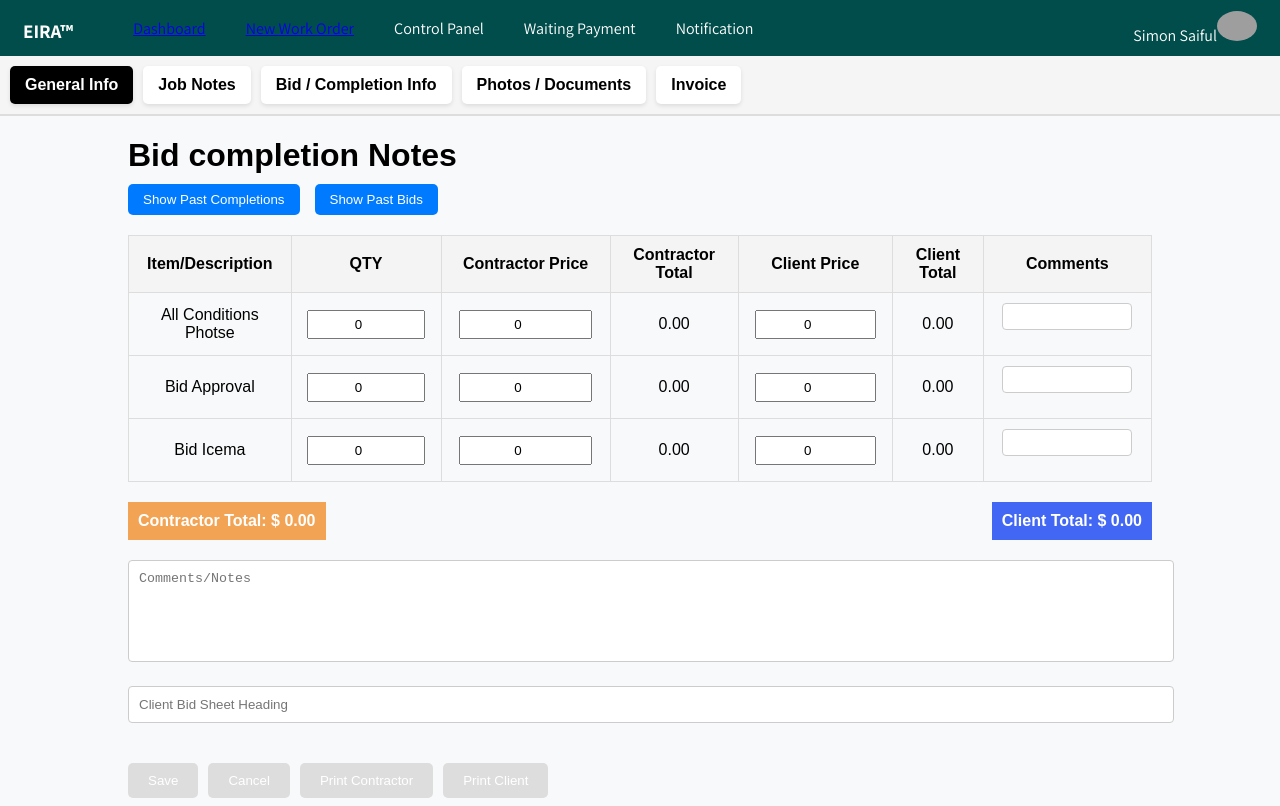
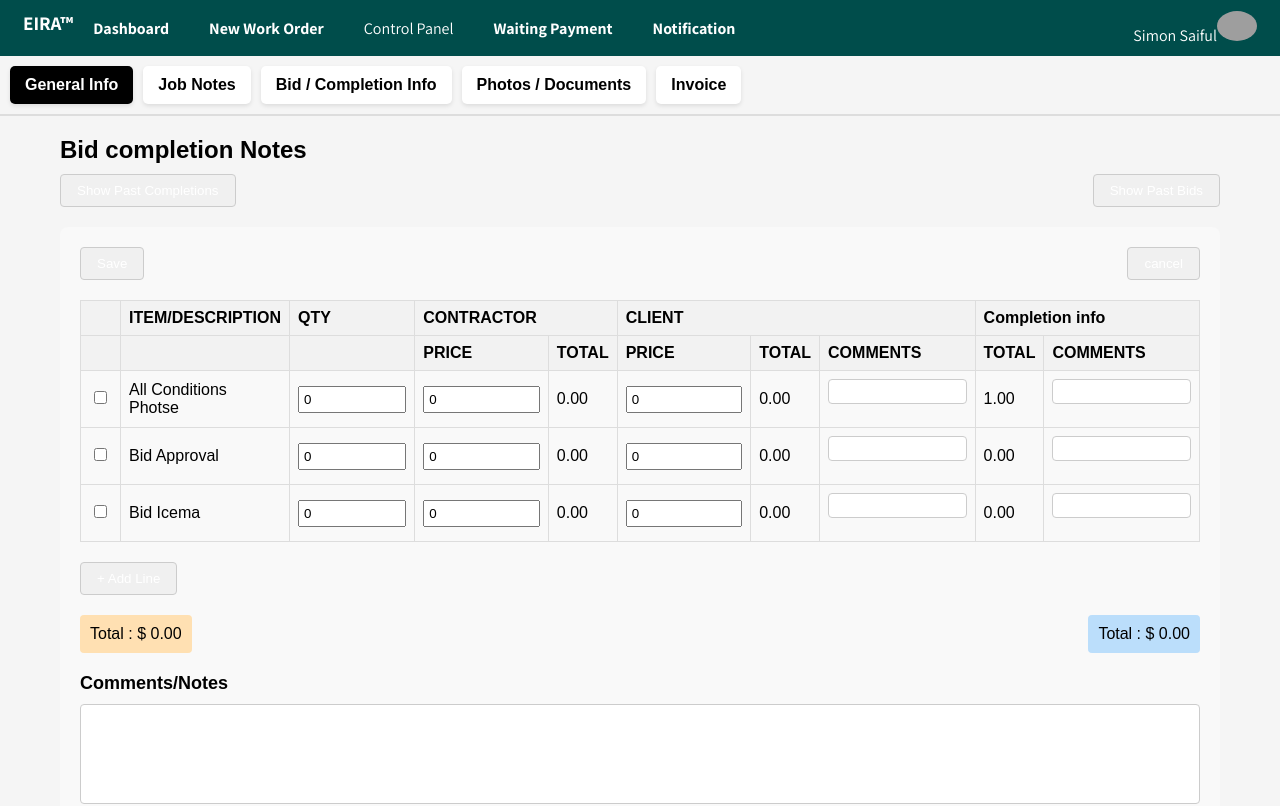
Before and after one commit to digonto0912/eira-erp, a React (Vite) app: page /Bid-Completion-Notes in a window 1280 px wide. Shown: the top 806 px of the page. Built offline with nearby package versions, Linux system fonts and the light colour scheme; grey boxes are pictures that could not be loaded.

Commit message:
today9-16 last upadate, just ui any way from ai GGLY

```diff
--- a/src/Components/Navbar/Navbar.jsx
+++ b/src/Components/Navbar/Navbar.jsx
@@ -9,11 +9,21 @@ function Navbar() {
       <div className="navbar-left">
         <h1>EIRA™</h1>
         <ul className="nav-links">
-          <Link to="/"><li>Dashboard</li></Link>
-          <Link to="/Create-Work-Order"><li>New Work Order</li></Link>
+
+          <Link to="/">
+            <li>Dashboard</li>
+          </Link>
+          <Link to="/Create-Work-Order">
+            <li>New Work Order</li>
+          </Link>
           <li>Control Panel</li>
-          <li>Waiting Payment</li>
-          <li>Notification</li>
+          <Link to="/Waiting-Payment">
+            <li>Waiting Payment</li>
+          </Link>
+          <Link to="/Notification">
+            <li>Notification</li>
+          </Link>
+
         </ul>
       </div>
       <div className="navbar-right">
--- a/src/Pages/Bid-Completion-Notes/Bid-Completion-Notes.css
+++ b/src/Pages/Bid-Completion-Notes/Bid-Completion-Notes.css
@@ -1,87 +1,101 @@
 .bid-completion-container {
-    width: 80%;
+  font-family: Arial, sans-serif;
+  max-width: 1200px;
   margin: 0 auto;
-    font-family: Arial, sans-serif;
+  padding: 20px;
 }
 
 h1 {
-    text-align: left;
-  }
-
-  .buttons {
-    display: flex;
-    justify-content: flex-start;
+  font-size: 24px;
   margin-bottom: 20px;
 }
 
-  .buttons button {
-    margin-right: 15px;
-    padding: 8px 15px;
+.button-group {
+  display: flex;
+  justify-content: space-between;
+  margin-bottom: 20px;
 }
 
-  .bid-table {
+button {
+  padding: 8px 16px;
+  background-color: #f0f0f0;
+  border: 1px solid #ccc;
+  border-radius: 4px;
+  cursor: pointer;
+}
+
+button:hover {
+  background-color: #e0e0e0;
+}
+
+.main-content {
+  background-color: #f9f9f9;
+  padding: 20px;
+  border-radius: 8px;
+}
+
+table {
   width: 100%;
   border-collapse: collapse;
   margin-bottom: 20px;
 }
 
-  .bid-table th, .bid-table td {
-    border: 1px solid #ddd;
-    padding: 10px;
-    text-align: center;
+th, td {
+  border: 1px solid #ccc;
+  padding: 8px;
+  text-align: left;
 }
 
-  .bid-table th {
-    background-color: #f4f4f4;
+th {
+  background-color: #f0f0f0;
+  font-weight: bold;
 }
 
-  .bid-table input[type="number"],
-  .bid-table input[type="text"] {
-    width: 80%;
-    padding: 5px;
-    text-align: center;
+input[type="checkbox"],
+input[type="number"],
+input[type="text"] {
+  width: 100%;
+  padding: 4px;
+  box-sizing: border-box;
 }
 
-  .totals {
+.add-line-button {
+  margin-bottom: 20px;
+}
+
+.total-display {
   display: flex;
   justify-content: space-between;
   margin-bottom: 20px;
 }
 
-  .contractor-total {
-    background-color: #f2a354;
+.total-contractor,
+.total-client {
   padding: 10px;
-    color: white;
-    font-weight: bold;
+  border-radius: 4px;
 }
 
-  .client-total {
-    background-color: #4267f5;
-    padding: 10px;
-    color: white;
-    font-weight: bold;
+.total-contractor {
+  background-color: #ffe0b2;
 }
 
-  .notes-section textarea,
-  .bid-sheet-section input {
-    width: 100%;
-    padding: 10px;
+.total-client {
+  background-color: #bbdefb;
+}
+
+.comments-section,
+.client-heading-section {
   margin-bottom: 20px;
 }
 
-  .action-buttons {
-    display: flex;
-    justify-content: space-between;
+textarea {
+  width: 100%;
+  height: 100px;
+  padding: 8px;
+  box-sizing: border-box;
 }
 
-  .action-buttons button {
-    padding: 10px 20px;
-    margin-right: 15px;
-    cursor: pointer;
-    background-color: #ddd;
-    border: none;
+h2 {
+  font-size: 18px;
+  margin-bottom: 10px;
 }
-
-  .action-buttons button:hover {
-    background-color: #ccc;
-  }
--- a/src/Pages/Bid-Completion-Notes/Bid-Completion-Notes.jsx
+++ b/src/Pages/Bid-Completion-Notes/Bid-Completion-Notes.jsx
@@ -2,93 +2,117 @@ import React, { useState } from 'react';
 import './Bid-Completion-Notes.css';
 
 const BidCompletionNotes = () => {
-  const [bidItems, setBidItems] = useState([
-    { description: 'All Conditions Photse', qty: 0, price: 0, contractorTotal: 0, clientPrice: 0, clientTotal: 0, comments: '' },
-    { description: 'Bid Approval', qty: 0, price: 0, contractorTotal: 0, clientPrice: 0, clientTotal: 0, comments: '' },
-    { description: 'Bid Icema', qty: 0, price: 0, contractorTotal: 0, clientPrice: 0, clientTotal: 0, comments: '' }
+  const [items, setItems] = useState([
+    { id: 1, description: 'All Conditions Photse', qty: 0, contractorPrice: 0, clientPrice: 0, completionTotal: 1.00 },
+    { id: 2, description: 'Bid Approval', qty: 0, contractorPrice: 0, clientPrice: 0, completionTotal: 0 },
+    { id: 3, description: 'Bid Icema', qty: 0, contractorPrice: 0, clientPrice: 0, completionTotal: 0 },
   ]);
 
-  const handleInputChange = (index, field, value) => {
-    const updatedItems = [...bidItems];
-    updatedItems[index][field] = value;
-    setBidItems(updatedItems);
+  const [comments, setComments] = useState('');
+  const [clientBidSheetHeading, setClientBidSheetHeading] = useState('');
+
+  const handleAddLine = () => {
+    const newItem = {
+      id: items.length + 1,
+      description: '',
+      qty: 0,
+      contractorPrice: 0,
+      clientPrice: 0,
+      completionTotal: 0,
+    };
+    setItems([...items, newItem]);
+  };
+
+  const calculateTotal = (field) => {
+    return items.reduce((sum, item) => sum + Number(item[field]), 0).toFixed(2);
   };
 
   return (
     <div className="bid-completion-container">
       <h1>Bid completion Notes</h1>
-      <div className="buttons">
+      <div className="button-group">
         <button>Show Past Completions</button>
         <button>Show Past Bids</button>
       </div>
-      <table className="bid-table">
+      <div className="main-content">
+        <div className="button-group">
+          <button>Save</button>
+          <button>cancel</button>
+        </div>
+        <table>
           <thead>
             <tr>
-            <th>Item/Description</th>
+              <th></th>
+              <th>ITEM/DESCRIPTION</th>
               <th>QTY</th>
-            <th>Contractor Price</th>
-            <th>Contractor Total</th>
-            <th>Client Price</th>
-            <th>Client Total</th>
-            <th>Comments</th>
+              <th colSpan="2">CONTRACTOR</th>
+              <th colSpan="3">CLIENT</th>
+              <th colSpan="2">Completion info</th>
+            </tr>
+            <tr>
+              <th></th>
+              <th></th>
+              <th></th>
+              <th>PRICE</th>
+              <th>TOTAL</th>
+              <th>PRICE</th>
+              <th>TOTAL</th>
+              <th>COMMENTS</th>
+              <th>TOTAL</th>
+              <th>COMMENTS</th>
             </tr>
           </thead>
           <tbody>
-          {bidItems.map((item, index) => (
-            <tr key={index}>
+            {items.map((item) => (
+              <tr key={item.id}>
+                <td><input type="checkbox" /></td>
                 <td>{item.description}</td>
-              <td>
-                <input
-                  type="number"
-                  value={item.qty}
-                  onChange={(e) => handleInputChange(index, 'qty', e.target.value)}
-                />
-              </td>
-              <td>
-                <input
-                  type="number"
-                  value={item.price}
-                  onChange={(e) => handleInputChange(index, 'price', e.target.value)}
-                />
-              </td>
-              <td>{(item.qty * item.price).toFixed(2)}</td>
-              <td>
-                <input
-                  type="number"
-                  value={item.clientPrice}
-                  onChange={(e) => handleInputChange(index, 'clientPrice', e.target.value)}
-                />
-              </td>
+                <td><input type="number" value={item.qty} /></td>
+                <td><input type="number" value={item.contractorPrice} /></td>
+                <td>{(item.qty * item.contractorPrice).toFixed(2)}</td>
+                <td><input type="number" value={item.clientPrice} /></td>
                 <td>{(item.qty * item.clientPrice).toFixed(2)}</td>
-              <td>
-                <input
-                  type="text"
-                  value={item.comments}
-                  onChange={(e) => handleInputChange(index, 'comments', e.target.value)}
-                />
-              </td>
+                <td><input type="text" /></td>
+                <td>{item.completionTotal.toFixed(2)}</td>
+                <td><input type="text" /></td>
               </tr>
             ))}
           </tbody>
         </table>
-
-      <div className="totals">
-        <div className="contractor-total">Contractor Total: $ {bidItems.reduce((sum, item) => sum + item.qty * item.price, 0).toFixed(2)}</div>
-        <div className="client-total">Client Total: $ {bidItems.reduce((sum, item) => sum + item.qty * item.clientPrice, 0).toFixed(2)}</div>
+        <button onClick={handleAddLine} className="add-line-button">+ Add Line</button>
+        <div className="total-display">
+          <div className="total-contractor">
+            Total : $ {calculateTotal('contractorPrice')}
           </div>
-
-      <div className="notes-section">
-        <textarea placeholder="Comments/Notes"></textarea>
+          <div className="total-client">
+            Total : $ {calculateTotal('clientPrice')}
           </div>
-      <div className="bid-sheet-section">
-        <input type="text" placeholder="Client Bid Sheet Heading" />
         </div>
-
-      <div className="action-buttons">
+        <div className="comments-section">
+          <h2>Comments/Notes</h2>
+          <textarea
+            value={comments}
+            onChange={(e) => setComments(e.target.value)}
+          ></textarea>
+        </div>
+        <div className="client-heading-section">
+          <h2>Client Bid Sheet Heading</h2>
+          <input
+            type="text"
+            value={clientBidSheetHeading}
+            onChange={(e) => setClientBidSheetHeading(e.target.value)}
+          />
+        </div>
+        <div className="button-group">
+          <div>
             <button>Save</button>
             <button>Cancel</button>
+          </div>
+          <div>
             <button>Print Contractor</button>
             <button>Print Client</button>
+          </div>
+        </div>
       </div>
     </div>
   );
--- /dev/null
+++ b/src/Pages/Notification/Notification.css
@@ -0,0 +1,33 @@
+* {
+    margin: 0;
+    padding: 0;
+    box-sizing: border-box;
+  }
+
+  body {
+    font-family: Arial, sans-serif;
+    background-color: #f5f5f5;
+  }
+
+  .notification-container {
+    display: flex;
+    flex-wrap: wrap;
+    justify-content: center;
+    gap: 20px;
+    padding: 20px;
+  }
+
+  .notification-card {
+    background-color: #000;
+    color: white;
+    border-radius: 15px;
+    width: 300px;
+    padding: 15px;
+    text-align: left;
+  }
+
+  .notification-card p {
+    margin: 0;
+    font-size: 14px;
+    line-height: 1.5;
+  }
--- /dev/null
+++ b/src/Pages/Notification/Notification.jsx
@@ -0,0 +1,39 @@
+import React from "react";
+import "./Notification.css";
+
+function Notification() {
+  const notifications = [
+    {
+      message:
+        "High-quality ambient temperature and humidity sensors can be operated in two modes. One mode sends alerts when temperature or humidity goes above or below your thresholds."
+    },
+    {
+      message:
+        "High-quality ambient temperature and humidity sensors can be operated in two modes. One mode sends alerts when temperature or humidity goes above or below your thresholds."
+    },
+    {
+      message:
+        "High-quality ambient temperature and humidity sensors can be operated in two modes. One mode sends alerts when temperature or humidity goes above or below your thresholds."
+    },
+    {
+      message:
+        "High-quality ambient temperature and humidity sensors can be operated in two modes. One mode sends alerts when temperature or humidity goes above or below your thresholds."
+    },
+    {
+      message:
+        "High-quality ambient temperature and humidity sensors can be operated in two modes. One mode sends alerts when temperature or humidity goes above or below your thresholds."
+    }
+  ];
+
+  return (
+    <div className="notification-container">
+      {notifications.map((notification, index) => (
+        <div className="notification-card" key={index}>
+          <p>{notification.message}</p>
+        </div>
+      ))}
+    </div>
+  );
+}
+
+export default Notification;
--- /dev/null
+++ b/src/Pages/Waiting-Payment/Waiting-payment.css
@@ -0,0 +1,62 @@
+* {
+    margin: 0;
+    padding: 0;
+    box-sizing: border-box;
+  }
+
+  body {
+    font-family: Arial, sans-serif;
+    background-color: #f5f5f5;
+  }
+
+  .container {
+    text-align: center;
+    padding: 20px;
+  }
+
+  .card-container {
+    display: flex;
+    justify-content: center;
+    gap: 15px;
+  }
+
+  .card {
+    background-color: #6dcde5;
+    color: white;
+    border-radius: 10px;
+    width: 120px;
+    padding: 15px;
+    text-align: center;
+  }
+
+  .card:nth-child(2) {
+    background-color: #3b9fbd;
+  }
+
+  .card:nth-child(3) {
+    background-color: #0c2b44;
+  }
+
+  .card:nth-child(4) {
+    background-color: #f7b21b;
+  }
+
+  .card:nth-child(5) {
+    background-color: #f57b24;
+  }
+
+  h2 {
+    font-size: 24px;
+  }
+
+  a {
+    color: white;
+    text-decoration: none;
+    font-weight: bold;
+  }
+
+  .total {
+    margin-top: 20px;
+    font-size: 24px;
+    color: #333;
+  }
--- /dev/null
+++ b/src/Pages/Waiting-Payment/Waiting-payment.jsx
@@ -0,0 +1,33 @@
+import React from "react";
+import "./Waiting-payment.css";
+
+function WaitingPayment() {
+  const data = [
+    { price: 25, description: "In tree cutting" },
+    { price: 25, description: "In tree cutting" },
+    { price: 25, description: "In tree cutting" },
+    { price: 25, description: "In tree cutting" },
+    { price: 25, description: "In tree cutting" }
+  ];
+
+  const total = data.reduce((acc, item) => acc + item.price, 0);
+
+  return (
+    <div className="container">
+      <div className="card-container">
+        {data.map((item, index) => (
+          <div className="card" key={index}>
+            <h2>${item.price}</h2>
+            <a href="#" className="link">
+              Link
+            </a>
+            <p>{item.description}</p>
+          </div>
+        ))}
+      </div>
+      <h2 className="total">Total: ${total}</h2>
+    </div>
+  );
+}
+
+export default WaitingPayment;
```
Also changed, not shown: src/App.jsx (+10 -0 lines). Lines whose indentation alone changed are shown as unchanged.
